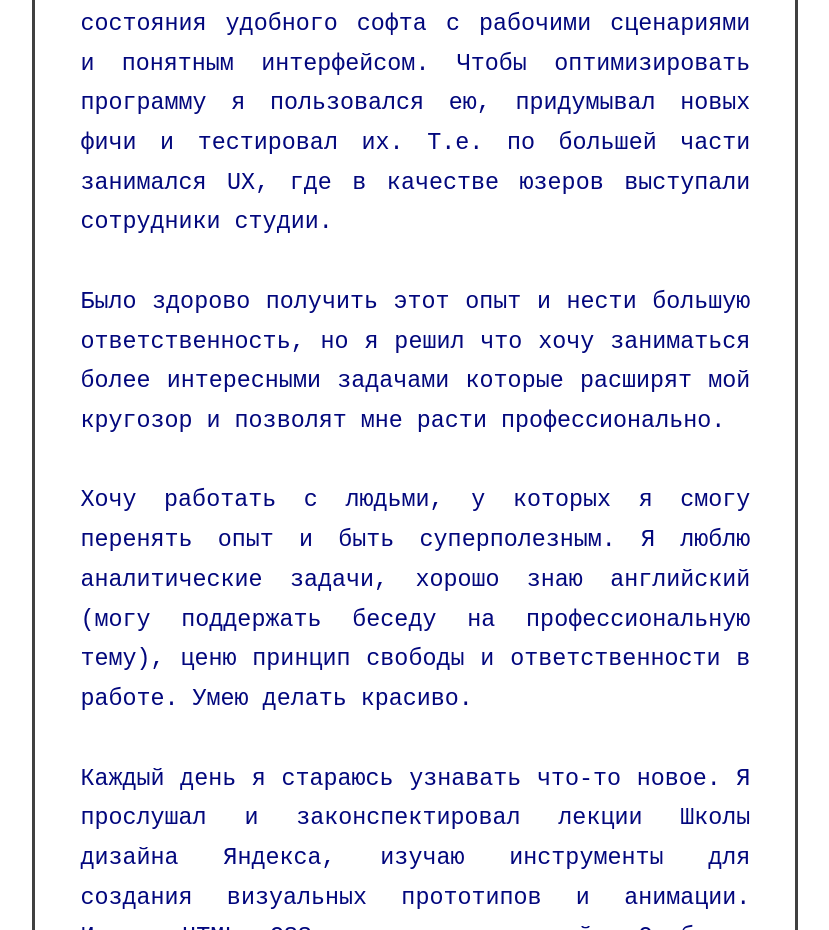
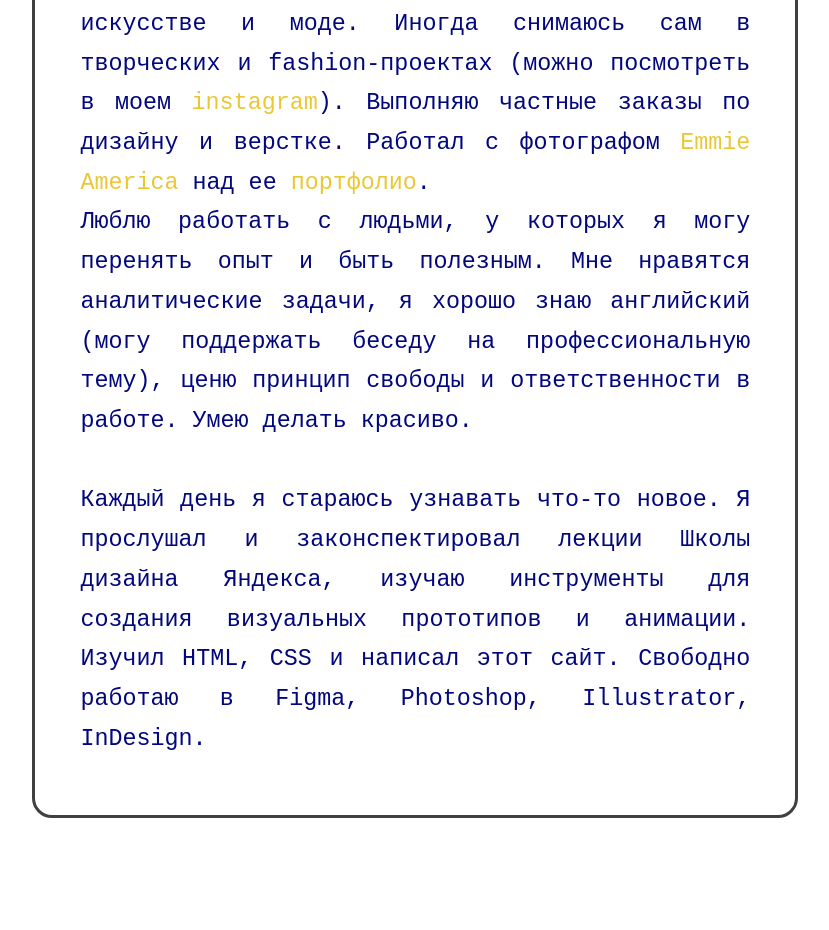
Before and after one commit to chekovevg/evgeny_chekov, a plain HTML site: page cv.html in a window 1280 px wide. Shown: the part 2060-2990 px from the top of the page, without its empty margins (262-1091 px from the left). After the commit the page ends 2878 px from the top, so only its background shows below. Drawn offline with Linux system fonts and the light colour scheme.

Commit message:
Update cv.html

```diff
--- a/cv.html
+++ b/cv.html
@@ -18,7 +18,7 @@
         Меня зовут Женя, мне 27 лет.<br>
         <br>Я обожаю делать вещи и процессы красивыми и удобными.
         Люблю типографику и дизайн, занимаюсь фотографией.<br>
-        <br>Сейчас я работаю дизайнером в <a href="https://www.instagram.com/mads_courses/" target="_blank">MADS</a>, крутой креативной школе. Выполняю задачи для SMM команды,
+        <!-- <br>Сейчас я работаю дизайнером в <a href="https://www.instagram.com/mads_courses/" target="_blank">MADS</a>, крутой креативной школе. Выполняю задачи для SMM команды,
         готовлю визуал для Instagram, email рассылок, работаю с графическими элементами сайта и презентациями.
         Делаю небольшие проекты в After Effects и Premire.<br>
         <br>Занимаюсь наставничеством в <a href="https://www.instagram.com/setters_education/" target="_blank">SETTERS</a> на курсе
@@ -28,25 +28,37 @@
         <br>С недавнего времени стажируюсь в <a href="https://www.instagram.com/badlonmagazine/" target="_blank">BADLON Magazine</a> — независимом
         издании о фотографии, искусстве и моде. Иногда снимаюсь сам в творческих и fashion-проектах
         (можно посмотреть в моем <a href="https://www.instagram.com/evgeny_chekov/" target="_blank">instagram</a>).
-        Выполняю частные заказы   <br>
+        Выполняю частные заказы   <br> -->
         <br>У меня филологическое образование. Я умею работать с текстом: вычитывать, править опечатки
-        и делать литературное редактирование.
-         С 2014 я работал в редакции журнала и за это время прошел путь от
-        дизайнера-верстальщика до главного редактора.
-        На этом этапе я получил опыт в дизайне полиграфии и научился организовывать работу
+        и делать литературное редактирование. С 2014 я работал в редакции журнала и за это время прошел путь от
+        дизайнера-верстальщика до главного редактора. На этом этапе я получил опыт в дизайне полиграфии и научился организовывать работу
         небольшой команды.<br>
         <br>С 2019 я 1,5 года я работал в студии, которая занималась созданием выпускных альбомов.
         Я руководил группой верстальщиков в офисе и координировал работу 70-ти сотрудников работавших удаленно (звучит адово, но так оно и было).
         Кроме того, в паре с разработчиком я занимался внутренним продуктом — автоматизированной версткой.
         Программой, которая позволяла быстро верстать шаблонные макеты.<br>
-        <br>Продукт был сырой и я должен был довести его до состояния удобного софта
+        <!-- <br>Продукт был сырой и я должен был довести его до состояния удобного софта
         с рабочими сценариями и понятным интерфейсом. Чтобы оптимизировать программу я пользовался ею,
         придумывал новых фичи и тестировал их.
-        Т.е. по большей части занимался UX, где в качестве юзеров выступали сотрудники студии.<br>
+        Т.е. по большей части занимался UX, где в качестве юзеров выступали сотрудники студии.<br> -->
         <br>Было здорово получить этот опыт и нести большую ответственность, но я решил что хочу заниматься более интересными задачами
         которые расширят мой кругозор и позволят мне расти профессионально.<br>
-        <br> Хочу работать с людьми, у которых я смогу перенять опыт и быть суперполезным. Я люблю аналитические задачи, хорошо знаю английский
-        (могу поддержать беседу на профессиональную тему), ценю принцип свободы и ответственности в работе. Умею делать красиво.<br>
+        <br>Сейчас я работаю дизайнером в <a href="https://www.instagram.com/mads_courses/" target="_blank">MADS</a>, крутой креативной школе. Выполняю задачи для SMM команды,
+        готовлю визуал для Instagram, email рассылок, работаю с графическими элементами сайта и презентациями.
+        Делаю небольшие проекты в After Effects и Premire.<br>
+        <br>Занимаюсь наставничеством в <a href="https://www.instagram.com/setters_education/" target="_blank">SETTERS</a> на курсе
+        <a href="https://setters.education/courses/base" target="_blank">BASE</a>.
+        Параллельно помогаю ребятам из <a href="http://aldes.group/" target="_blank">Aldes.SMM</a>
+        организовывать съемки для клиентов и выполнять рутинные SMM задачи вроде планирования контента,
+        постинга, подготовки и разработки сторис.<br>
+        <br>С недавнего времени стажируюсь в <a href="https://www.instagram.com/badlonmagazine/" target="_blank">BADLON Magazine</a> — независимом
+        издании о фотографии, искусстве и моде. Иногда снимаюсь сам в творческих и fashion-проектах
+        (можно посмотреть в моем <a href="https://www.instagram.com/evgeny_chekov/" target="_blank">instagram</a>).
+        Выполняю частные заказы по дизайну и верстке. Работал с фотографом <a href="https://www.instagram.com/emmieamerica/" target="_blank">Emmie America</a>
+        над ее <a href="https://drive.google.com/file/d/1u0UO35XPWAFy-5Eywj8GJ75pPjJ4CLHj/view?usp=sharing" target="_blank">портфолио</a>.
+        <br>Люблю работать с людьми, у которых я могу перенять опыт и быть полезным. Мне нравятся аналитические
+        задачи, я хорошо знаю английский (могу поддержать беседу на профессиональную тему), ценю принцип свободы
+        и ответственности в работе. Умею делать красиво.<br>
         <br> Каждый день я стараюсь узнавать что-то новое. Я прослушал и законспектировал лекции Школы дизайна Яндекса,
         изучаю инструменты для создания визуальных прототипов и анимации. Изучил HTML, CSS и написал этот сайт.
         Свободно работаю в Figma, Photoshop, Illustrator, InDesign.</p>
```
